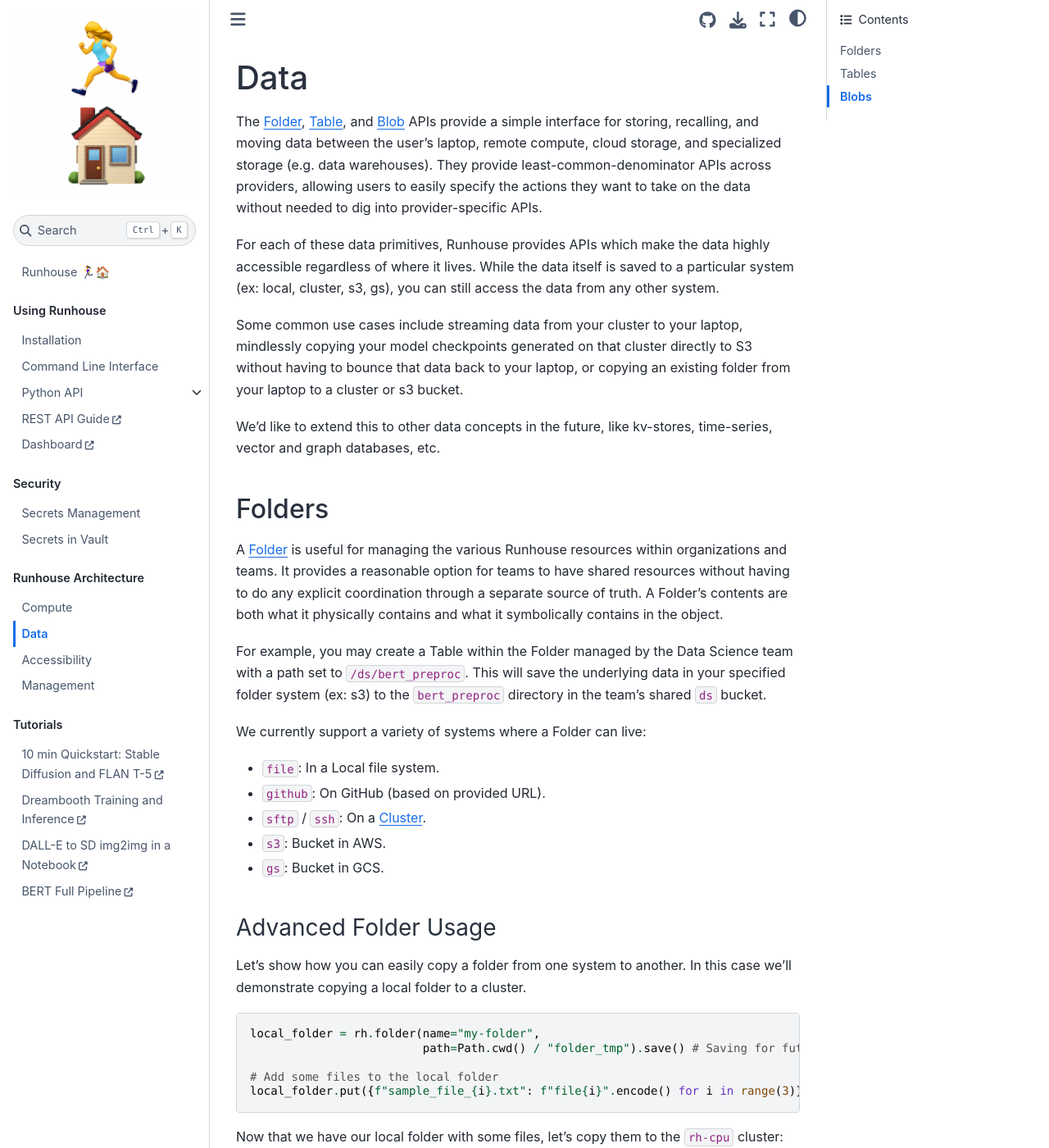
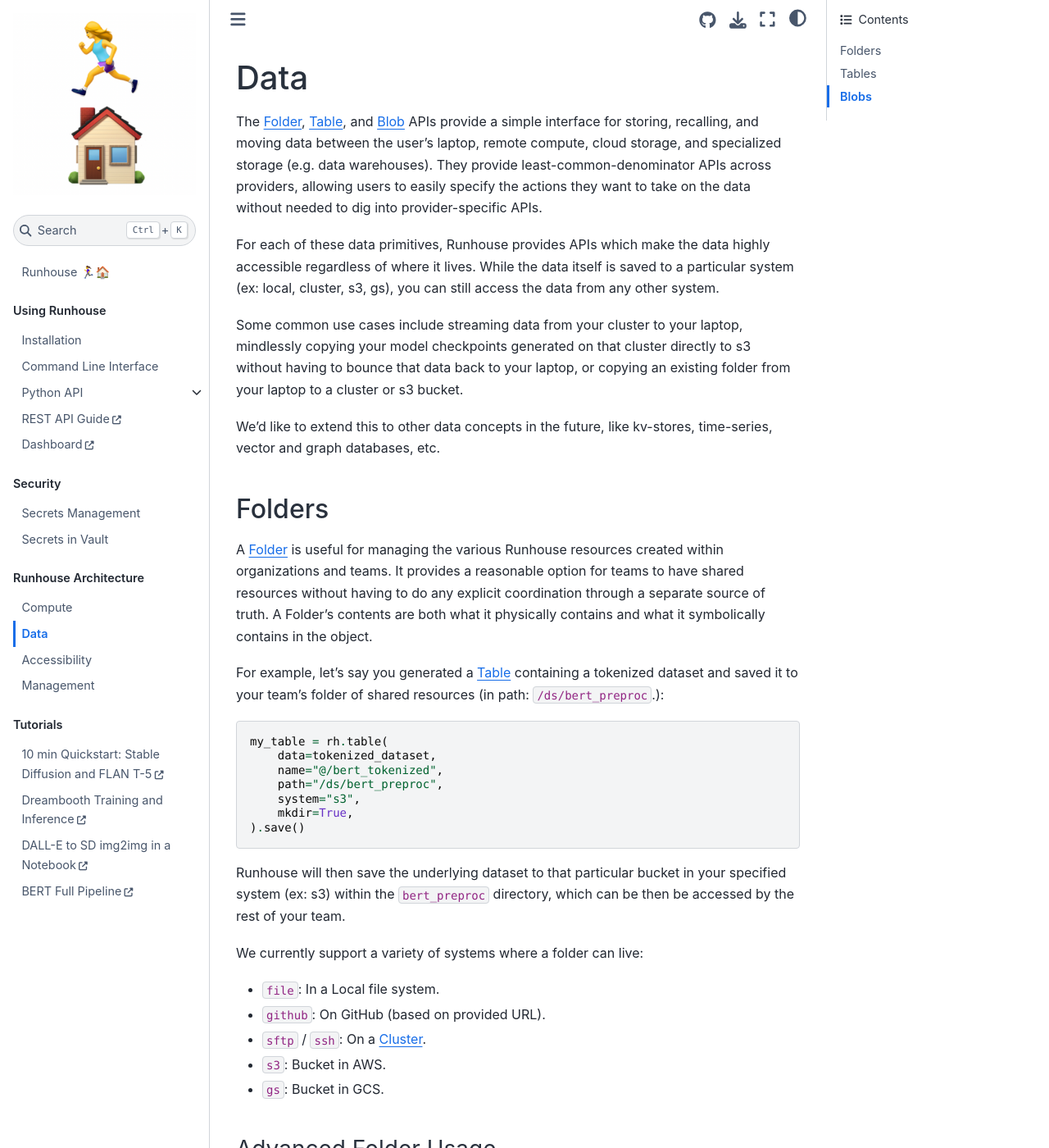
Before and after one commit to run-house/runhouse, a Sphinx documentation site: the page built from docs/overview/data.rst, in a window 1280 px wide and 1400 px high. Shown: the whole window at 82% size. Built offline with Sphinx 7.4.7 and the Sphinx Book theme 1.1.4, drawn with Linux system fonts in a browser that asks for light colours; some of the changed text lies outside the part shown.

Commit message:
[RTD] clean up code examples

```diff
--- a/docs/overview/data.rst
+++ b/docs/overview/data.rst
@@ -11,23 +11,35 @@
 you can still access the data from any other system.
 
 Some common use cases include streaming data from your cluster to your laptop, mindlessly copying your model
-checkpoints generated on that cluster directly to S3 without having to bounce that data back to your laptop, or copying
+checkpoints generated on that cluster directly to s3 without having to bounce that data back to your laptop, or copying
 an existing folder from your laptop to a cluster or s3 bucket.
 
 We'd like to extend this to other data concepts in the future, like kv-stores, time-series, vector and graph databases, etc.
 
 Folders
 -------
-A :ref:`Folder` is useful for managing the various Runhouse resources within organizations and teams.
+A :ref:`Folder` is useful for managing the various Runhouse resources created within organizations and teams.
 It provides a reasonable option for teams to have shared resources without having to do any explicit coordination
 through a separate source of truth. A Folder's contents are both what it physically contains and what it
 symbolically contains in the object.
 
-For example, you may create a Table within the Folder managed by the Data Science team with a path set to :code:`/ds/bert_preproc`.
-This will save the underlying data in your specified folder system (ex: s3) to the :code:`bert_preproc` directory
-in the team's shared :code:`ds` bucket.
+For example, let's say you generated a :ref:`Table` containing a tokenized dataset and saved it to your team's
+folder of shared resources (in path: :code:`/ds/bert_preproc`.):
 
-We currently support a variety of systems where a Folder can live:
+.. code-block:: python
+
+    my_table = rh.table(
+        data=tokenized_dataset,
+        name="@/bert_tokenized",
+        path="/ds/bert_preproc",
+        system="s3",
+        mkdir=True,
+    ).save()
+
+Runhouse will then save the underlying dataset to that particular bucket in your specified system (ex: s3)
+within the :code:`bert_preproc` directory, which can be then be accessed by the rest of your team.
+
+We currently support a variety of systems where a folder can live:
 
 - :code:`file`: In a Local file system.
 - :code:`github`: On GitHub (based on provided URL).
@@ -38,21 +50,12 @@
 
 Advanced Folder Usage
 ~~~~~~~~~~~~~~~~~~~~~
-Let's show how you can easily copy a folder from one system to another. In this case we'll
-demonstrate copying a local folder to a cluster.
+Let's demonstrate how you can easily copy a folder from one system to another. In this example we'll
+copy a local folder to a cluster.
 
 .. code-block:: python
 
-    local_folder = rh.folder(name="my-folder",
-                             path=Path.cwd() / "folder_tmp").save() # Saving for future re-use
-
-    # Add some files to the local folder
-    local_folder.put({f"sample_file_{i}.txt": f"file{i}".encode() for i in range(3)})
-
-
-Now that we have our local folder with some files, let's copy them to the :code:`rh-cpu` cluster:
-
-.. code-block:: python
+    local_folder = rh.folder(Path.cwd(), name='my_local_folder')
 
     # Use a Runhouse builtin cluster, make sure the cluster is up if it isn't already
     c = rh.cluster("^rh-cpu").up_if_not()
@@ -60,24 +63,22 @@
     # `from_cluster` will create a remote folder from our path on the cluster
     cluster_folder = local_folder.to(system=c).from_cluster(c)
 
-    # Show that these files are now saved on the `rh-cpu` cluster
+    # Confirm that the folder contents are now saved on the `rh-cpu` cluster
     print(cluster_folder.ls(full_paths=False))
 
 
-
-
-Runhouse makes it easy to copy folders between various systems. Let's look at how we can copy the Folder we
-created above to our :code:`rh-cpu` cluster:
+We can just as easily send this local folder to a cloud storage system, such as s3:
 
 .. code-block:: python
 
-    s3_folder = rh.folder(name="my-folder").to(system="s3")
+    s3_folder = rh.folder(name='my_local_folder').to(system="s3")
+
 
 Tables
 ------
-We currently support a variety of different :ref:`Table` types based on your desired underlying infra. By default we store
-tables as parquet in blob storage, but Runhouse provides a number of Table subclass implementations with
-convenient APIs for writing, partitioning, fetching and streaming the underlying data:
+Runhouse supports a variety of different :ref:`Table` types based on the table's underlying data type.
+By default we store tables as parquet, but Runhouse provides a number of Table subclass implementations with
+convenient APIs for writing, partitioning, fetching and streaming the data:
 
 - :code:`Table`: Base table implementation. Supports any data type that can be written to parquet (ex: `pyArrow <https://arrow.apache.org/docs/python/generated/pyarrow.Table.html>`_).
 - :code:`RayTable`: `Ray Datasets <https://docs.ray.io/en/latest/data/api/dataset.html#ray.data.Dataset>`_
@@ -92,7 +93,7 @@
 
 Advanced Table Usage
 ~~~~~~~~~~~~~~~~~~~~
-Let's demonstrate how we can easily create a Table with a Pandas DataFrame data type that lives in s3,
+Let's demonstrate how we can easily create a Table backed by a Pandas DataFrame that lives in s3,
 and access that data from any other system:
 
 .. code-block:: python
@@ -132,8 +133,18 @@
 handling saving down and retrieving the Blob for you.
 
 For example, if you want to save a model checkpoint for future reuse, use the Blob interface
-to easily save it in your desired system.
+to easily save it in your desired cloud storage system.
 
 Our `BERT Pipeline Fine-Tuning Tutorial <https://github.com/run-house/tutorials/blob/main/t05_BERT_pipeline/p02_fine_tune.py/>`_
 shows how we can use a Blob to save a trained BERT fine tuning model locally on a cluster.
 When finished, we can send the Blob from the cluster directly to an s3 bucket for persistence.
+
+Please note Runhouse does not make any assumptions about deserializing the underlying blob data.
+In this example we load an existing blob and deserialize ourselves with :code:`pickle`:
+
+.. code-block:: python
+
+    my_blob = Blob.from_name("my_blob")
+    raw_data = my_blob.fetch()
+    # need to do the deserialization ourselves
+    res = pickle.loads(raw_data)
```
Also changed, not shown: other parts of docs/overview/data.rst (+1 -1 lines), docs/overview/compute.rst (+5 -5 lines), 1 other file.
